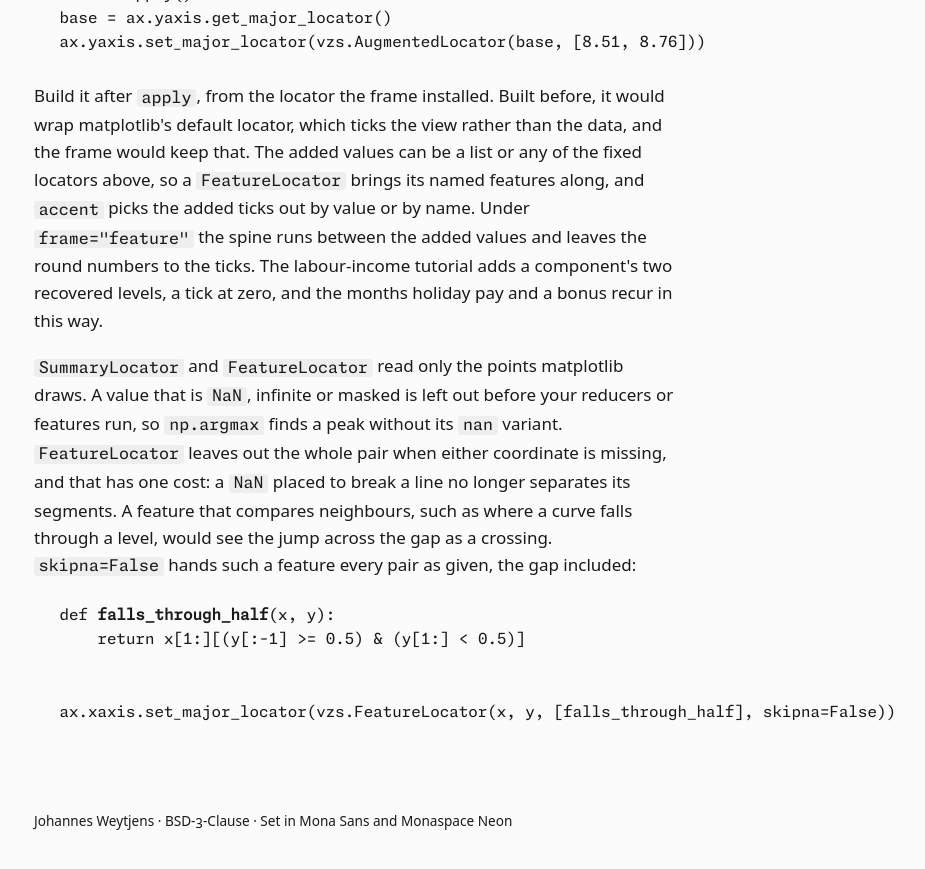
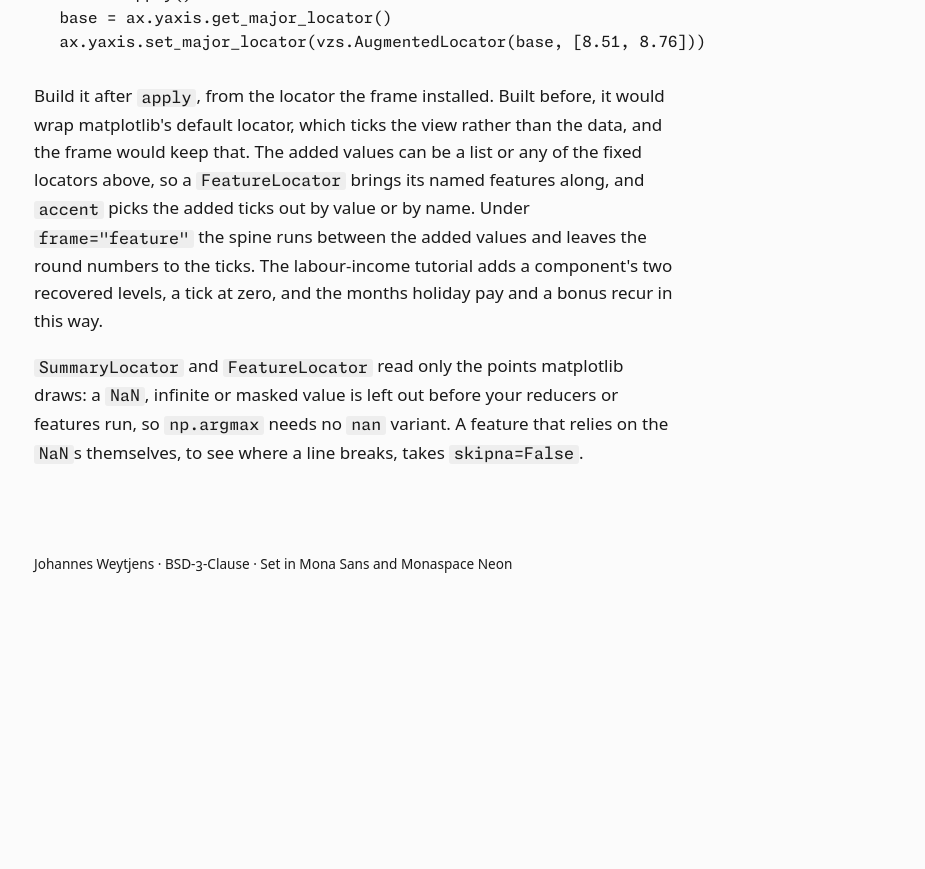
Before and after one commit to jpweytjens/vanzelfsprekend, an MkDocs documentation site: the page built from docs/how-to/locators.md, in a window 1280 px wide and 900 px high, scrolled down 1680 px. Shown: the top 869 px of the window, without its empty margins (34-959 px from the left). Built offline with MkDocs 1.6.1, drawn with Linux system fonts in a browser that asks for light colours; some web fonts are replaced; after the commit the page ends 2323 px from its top, so only the background shows below that.

Commit message:
docs(locators): shorten the missing-values note

````diff
--- a/docs/how-to/locators.md
+++ b/docs/how-to/locators.md
@@ -18,12 +18,4 @@ ax.yaxis.set_major_locator(vzs.AugmentedLocator(base, [8.51, 8.76]))
 
 Build it after `apply`, from the locator the frame installed. Built before, it would wrap matplotlib's default locator, which ticks the view rather than the data, and the frame would keep that. The added values can be a list or any of the fixed locators above, so a `FeatureLocator` brings its named features along, and [`accent`](accent.md) picks the added ticks out by value or by name. Under `frame="feature"` the spine runs between the added values and leaves the round numbers to the ticks. The [labour-income tutorial](../tutorial/labour-income.md) adds a component's two recovered levels, a tick at zero, and the months holiday pay and a bonus recur in this way.
 
-`SummaryLocator` and `FeatureLocator` read only the points matplotlib draws. A value that is `NaN`, infinite or masked is left out before your reducers or features run, so `np.argmax` finds a peak without its `nan` variant. `FeatureLocator` leaves out the whole pair when either coordinate is missing, and that has one cost: a `NaN` placed to break a line no longer separates its segments. A feature that compares neighbours, such as where a curve falls through a level, would see the jump across the gap as a crossing. `skipna=False` hands such a feature every pair as given, the gap included:
-
-```python
-def falls_through_half(x, y):
-    return x[1:][(y[:-1] >= 0.5) & (y[1:] < 0.5)]
-
-
-ax.xaxis.set_major_locator(vzs.FeatureLocator(x, y, [falls_through_half], skipna=False))
-```
+`SummaryLocator` and `FeatureLocator` read only the points matplotlib draws: a `NaN`, infinite or masked value is left out before your reducers or features run, so `np.argmax` needs no `nan` variant. A feature that relies on the `NaN`s themselves, to see where a line breaks, takes `skipna=False`.
````
